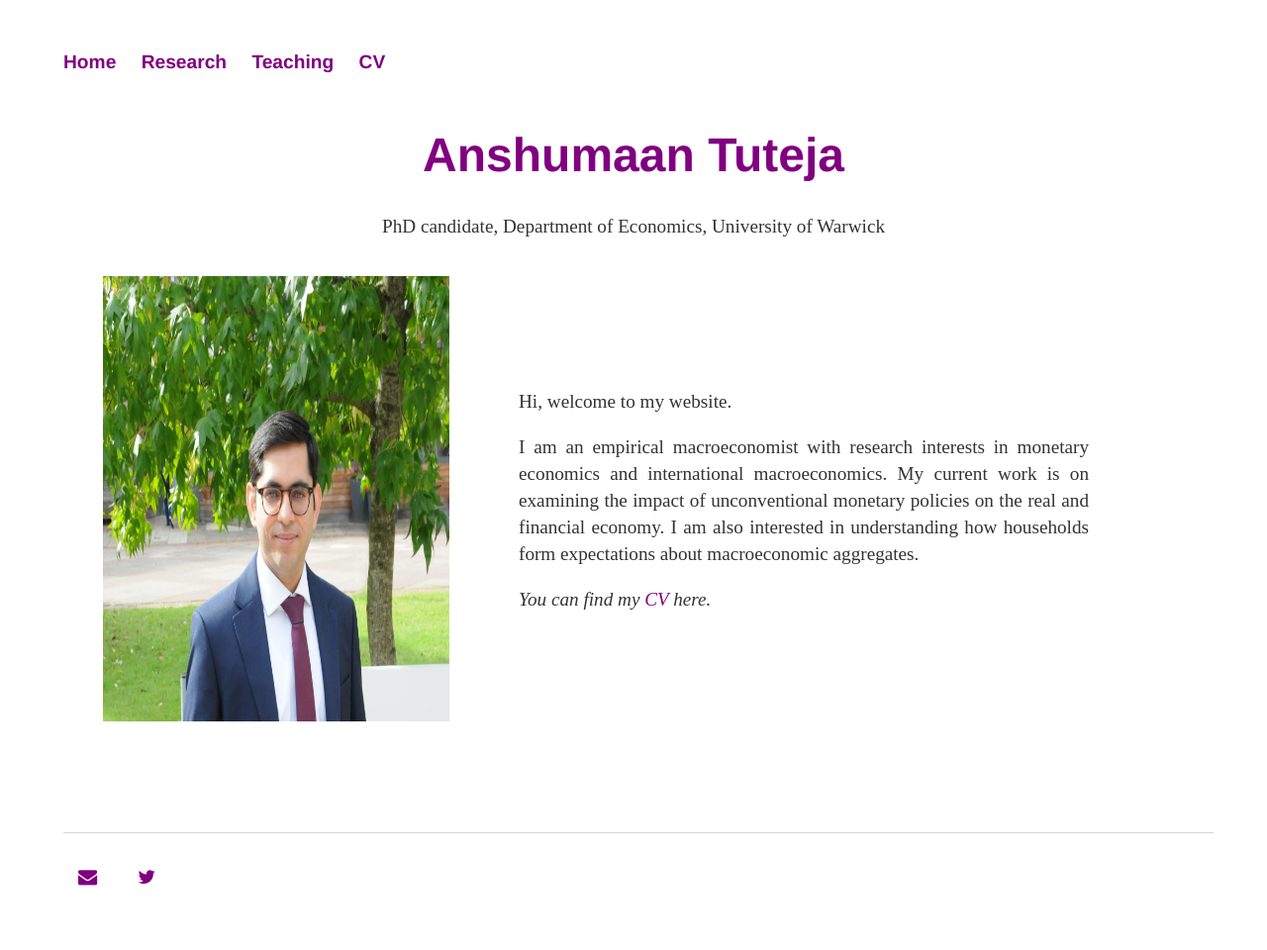
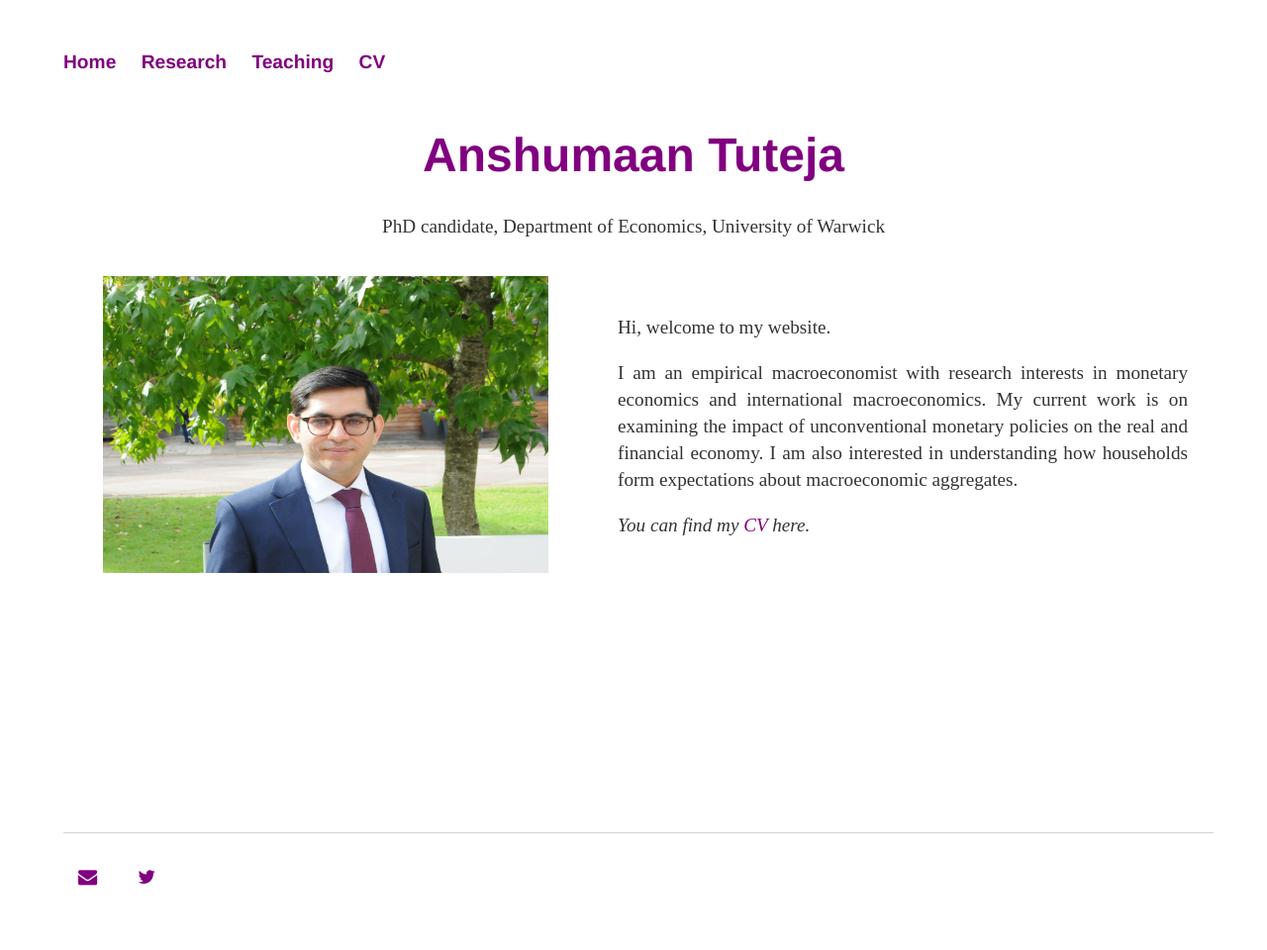
Before and after one commit to anshumaan-tuteja/anshumaan-tuteja.github.io, a Jekyll site: the page built from index.html, in a window 1280 px wide. Shown: the whole page at 99% size. Built offline with Jekyll 4.4.1, drawn with Linux system fonts in a browser that asks for light colours.

Commit message:
Update main.css

```diff
--- a/css/main.css
+++ b/css/main.css
@@ -163,8 +163,8 @@ body {
 }
 
 .homepageContent img {
-    width: 350px;
-    height: 450px;
+    width: 450px;
+    height: 300px;
     #border-radius: 50%;
     maegin-left: 30px;
     margin-right: 30px;
```
